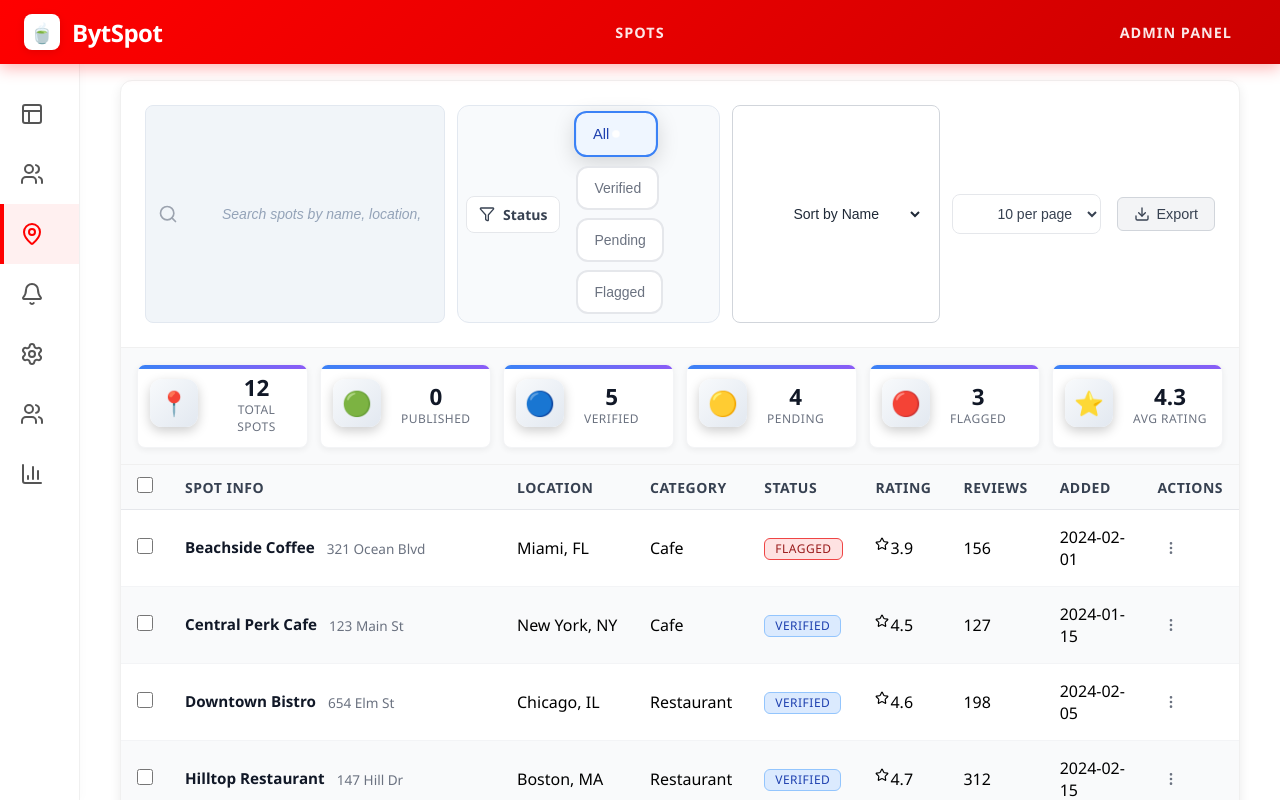
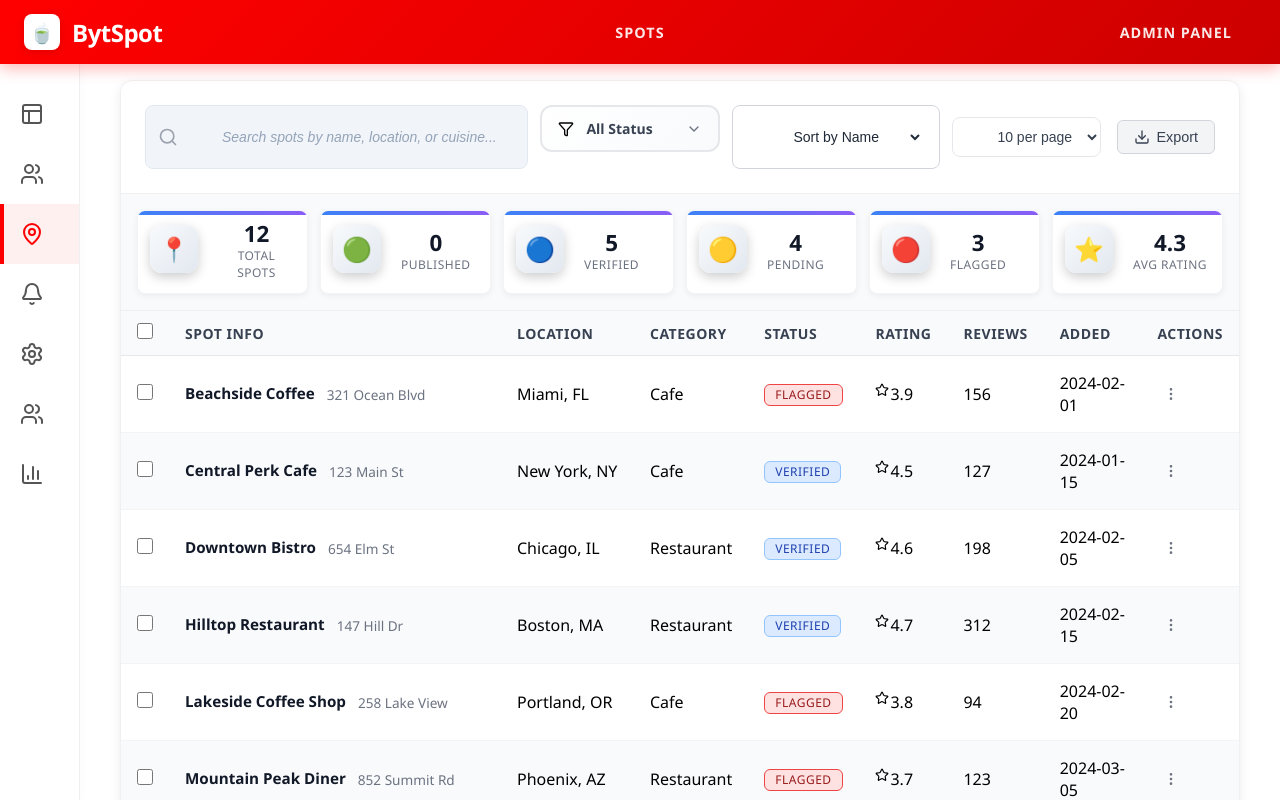
Before and after one commit to Sinxn-coder/chai-in, a React (Vite) app: page / in a window 1280 px wide. Both pictures are taken after a click on the item 39 px from the left and 234 px from the top of the page. Shown: the top 800 px of the page. Built offline with nearby package versions, Linux system fonts and the light colour scheme.

Commit message:
Redesign status filter as modern dropdown with new styling

```diff
--- a/src/App.jsx
+++ b/src/App.jsx
@@ -284,6 +284,7 @@ export default function App() {
 
   const [searchTerm, setSearchTerm] = useState('');
   const [statusFilter, setStatusFilter] = useState('all');
+  const [showStatusDropdown, setShowStatusDropdown] = useState(false);
   const [selectedUsers, setSelectedUsers] = useState([]);
   const [activeDropdown, setActiveDropdown] = useState(null);
   const [selectedSpots, setSelectedSpots] = useState([]);
@@ -1853,33 +1854,45 @@ export default function App() {
                   className="search-input"
                 />
               </div>
-              <div className="modern-status-filter">
-                <div className="status-filter-label">
+              <div className="modern-status-dropdown">
+                <div className="status-dropdown-trigger" onClick={() => setShowStatusDropdown(!showStatusDropdown)}>
                   <Filter size={16} />
-                  Status
-                </div>
-                <div className="status-pills-container">
+                  <span className="status-dropdown-label">
+                    {statusFilter === 'all' ? 'All Status' :
+                     statusFilter === 'verified' ? 'Verified' :
+                     statusFilter === 'pending' ? 'Pending' : 'Flagged'}
+                  </span>
+                  <ChevronDown
+                    size={16}
+                    className={`dropdown-arrow ${showStatusDropdown ? 'open' : ''}`}
+                  />
+                </div>
+                {showStatusDropdown && (
+                  <div className="status-dropdown-menu">
                     {[
-                    { value: 'all', label: 'All', color: '#6b7280' },
-                    { value: 'verified', label: 'Verified', color: '#10b981' },
-                    { value: 'pending', label: 'Pending', color: '#f59e0b' },
-                    { value: 'flagged', label: 'Flagged', color: '#ef4444' }
+                      { value: 'all', label: 'All Status', color: '#6b7280', icon: '📊' },
+                      { value: 'verified', label: 'Verified', color: '#10b981', icon: '✅' },
+                      { value: 'pending', label: 'Pending', color: '#f59e0b', icon: '⏳' },
+                      { value: 'flagged', label: 'Flagged', color: '#ef4444', icon: '🚩' }
                     ].map(status => (
-                    <button
+                      <div
                         key={status.value}
-                      className={`status-pill ${statusFilter === status.value ? 'active' : ''}`}
-                      onClick={() => setStatusFilter(status.value)}
-                      style={{
-                        '--status-color': status.color
+                        className={`status-dropdown-item ${statusFilter === status.value ? 'active' : ''}`}
+                        onClick={() => {
+                          setStatusFilter(status.value);
+                          setShowStatusDropdown(false);
                         }}
-                    >
-                      {status.label}
+                        style={{ '--status-color': status.color }}
+                      >
+                        <span className="status-icon">{status.icon}</span>
+                        <span className="status-text">{status.label}</span>
                         {statusFilter === status.value && (
-                        <div className="pill-indicator" />
+                          <div className="status-checkmark">✓</div>
                         )}
-                    </button>
+                      </div>
                     ))}
                   </div>
+                )}
               </div>
               <div className="sort-dropdown">
                 <select
--- a/src/index.css
+++ b/src/index.css
@@ -693,6 +693,240 @@ main {
 .search-input:focus {
   border-color: #FF0000;
   box-shadow: 0 0 0 3px rgba(255, 0, 0, 0.1);
+}
+
+/* Modern Status Dropdown Styles */
+.modern-status-dropdown {
+  position: relative;
+  z-index: 100;
+}
+
+.status-dropdown-trigger {
+  display: flex;
+  align-items: center;
+  gap: 12px;
+  padding: 12px 16px;
+  background: linear-gradient(135deg, #ffffff 0%, #f8fafc 100%);
+  border: 2px solid #e5e7eb;
+  border-radius: 12px;
+  cursor: pointer;
+  transition: all 0.3s cubic-bezier(0.4, 0, 0.2, 1);
+  min-width: 180px;
+  position: relative;
+  overflow: hidden;
+}
+
+.status-dropdown-trigger::before {
+  content: '';
+  position: absolute;
+  top: 0;
+  left: -100%;
+  width: 100%;
+  height: 100%;
+  background: linear-gradient(90deg, transparent, rgba(59, 130, 246, 0.05), transparent);
+  transition: left 0.6s ease;
+}
+
+.status-dropdown-trigger:hover::before {
+  left: 100%;
+}
+
+.status-dropdown-trigger:hover {
+  border-color: #3b82f6;
+  box-shadow: 0 4px 16px rgba(59, 130, 246, 0.1);
+  transform: translateY(-2px);
+}
+
+.status-dropdown-label {
+  flex: 1;
+  font-size: 0.875rem;
+  font-weight: 600;
+  color: #374151;
+  text-align: left;
+}
+
+.dropdown-arrow {
+  transition: transform 0.3s cubic-bezier(0.4, 0, 0.2, 1);
+  color: #6b7280;
+}
+
+.dropdown-arrow.open {
+  transform: rotate(180deg);
+  color: #3b82f6;
+}
+
+.status-dropdown-menu {
+  position: absolute;
+  top: calc(100% + 8px);
+  left: 0;
+  right: 0;
+  background: white;
+  border: 2px solid #e5e7eb;
+  border-radius: 16px;
+  box-shadow: 0 12px 40px rgba(0, 0, 0, 0.15);
+  overflow: hidden;
+  z-index: 101;
+  animation: dropdownSlideIn 0.3s cubic-bezier(0.34, 1.56, 0.64, 1);
+  backdrop-filter: blur(8px);
+}
+
+@keyframes dropdownSlideIn {
+  0% {
+    opacity: 0;
+    transform: translateY(-10px) scale(0.95);
+  }
+  100% {
+    opacity: 1;
+    transform: translateY(0) scale(1);
+  }
+}
+
+.status-dropdown-item {
+  display: flex;
+  align-items: center;
+  gap: 12px;
+  padding: 14px 16px;
+  cursor: pointer;
+  transition: all 0.3s cubic-bezier(0.4, 0, 0.2, 1);
+  position: relative;
+  overflow: hidden;
+  border-bottom: 1px solid #f3f4f6;
+}
+
+.status-dropdown-item:last-child {
+  border-bottom: none;
+}
+
+.status-dropdown-item::before {
+  content: '';
+  position: absolute;
+  top: 0;
+  left: -100%;
+  width: 100%;
+  height: 100%;
+  background: linear-gradient(90deg, transparent, rgba(59, 130, 246, 0.03), transparent);
+  transition: left 0.4s ease;
+}
+
+.status-dropdown-item:hover::before {
+  left: 100%;
+}
+
+.status-dropdown-item:hover {
+  background: linear-gradient(135deg, #f8fafc 0%, #f1f5f9 100%);
+  padding-left: 20px;
+}
+
+.status-dropdown-item.active {
+  background: linear-gradient(135deg, var(--status-color, #6b7280) 0%, var(--status-color, #6b7280) 100%);
+  color: white;
+  font-weight: 600;
+}
+
+.status-dropdown-item.active:hover {
+  background: linear-gradient(135deg, var(--status-color, #6b7280) 0%, var(--status-color, #6b7280) 100%);
+  padding-left: 16px;
+}
+
+.status-icon {
+  font-size: 1.125rem;
+  width: 24px;
+  text-align: center;
+  flex-shrink: 0;
+}
+
+.status-text {
+  flex: 1;
+  font-size: 0.875rem;
+  font-weight: 500;
+  color: inherit;
+}
+
+.status-checkmark {
+  width: 20px;
+  height: 20px;
+  background: rgba(255, 255, 255, 0.2);
+  border-radius: 50%;
+  display: flex;
+  align-items: center;
+  justify-content: center;
+  font-size: 0.75rem;
+  color: white;
+  font-weight: bold;
+  animation: checkmarkPulse 2s infinite;
+}
+
+@keyframes checkmarkPulse {
+  0%, 100% {
+    opacity: 0.8;
+    transform: scale(1);
+  }
+  50% {
+    opacity: 1;
+    transform: scale(1.1);
+  }
+}
+
+/* Responsive Design for Status Dropdown */
+@media (max-width: 768px) {
+  .status-dropdown-trigger {
+    min-width: 160px;
+    padding: 10px 14px;
+  }
+
+  .status-dropdown-label {
+    font-size: 0.8rem;
+  }
+
+  .status-dropdown-menu {
+    border-radius: 12px;
+    box-shadow: 0 8px 24px rgba(0, 0, 0, 0.1);
+  }
+
+  .status-dropdown-item {
+    padding: 12px 14px;
+  }
+
+  .status-icon {
+    font-size: 1rem;
+    width: 20px;
+  }
+
+  .status-text {
+    font-size: 0.8rem;
+  }
+}
+
+@media (max-width: 480px) {
+  .status-dropdown-trigger {
+    min-width: 140px;
+    padding: 8px 12px;
+    gap: 8px;
+  }
+
+  .status-dropdown-label {
+    font-size: 0.75rem;
+  }
+
+  .status-dropdown-item {
+    padding: 10px 12px;
+    gap: 8px;
+  }
+
+  .status-icon {
+    font-size: 0.875rem;
+    width: 18px;
+  }
+
+  .status-text {
+    font-size: 0.75rem;
+  }
+
+  .status-checkmark {
+    width: 16px;
+    height: 16px;
+    font-size: 0.625rem;
+  }
 }
 
 /* Modern Status Filter Styles */
```
Lines whose indentation alone changed are shown as unchanged.
